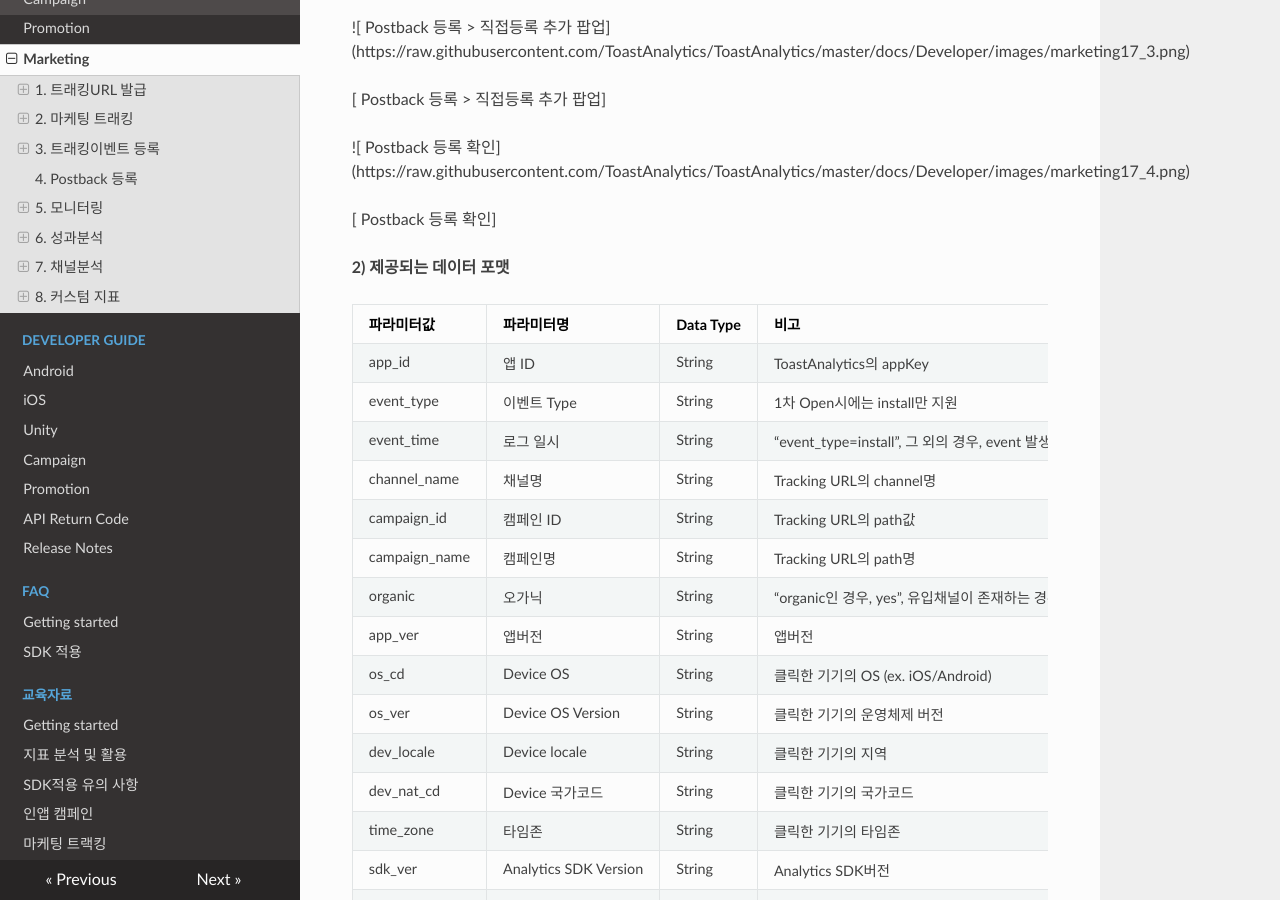
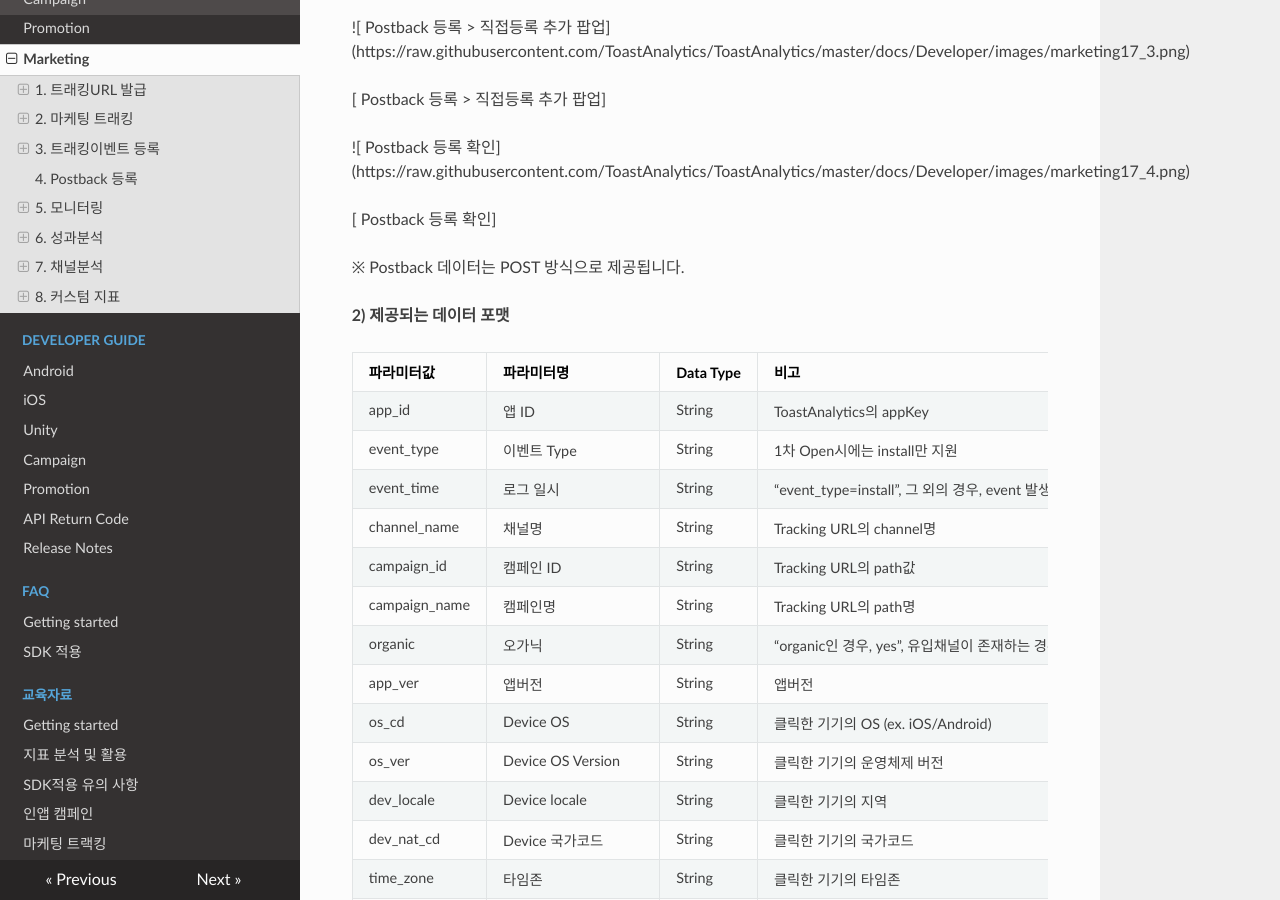
Before and after one commit to ToastAnalytics/ToastAnalytics, an MkDocs documentation site: the page built from docs/Developer/3. marketing Guide.md, in a window 1280 px wide and 900 px high, scrolled down 10053 px. Built offline with MkDocs 1.6.1, drawn with Linux system fonts in a browser that asks for light colours; nearby versions of some CDN libraries; old or Windows-style settings are respelled for this version of MkDocs.

Commit message:
Update 3. marketing Guide.md

```diff
--- a/docs/Developer/3. marketing Guide.md
+++ b/docs/Developer/3. marketing Guide.md
@@ -396,6 +396,8 @@ Toast Analyics에 광고집행을 통해 발생된 이벤트 정보를 전송
 
 [ Postback 등록 확인]
 
+※ Postback 데이터는 POST 방식으로 제공됩니다.
+
 
 **2) 제공되는 데이터 포맷**
 
```
